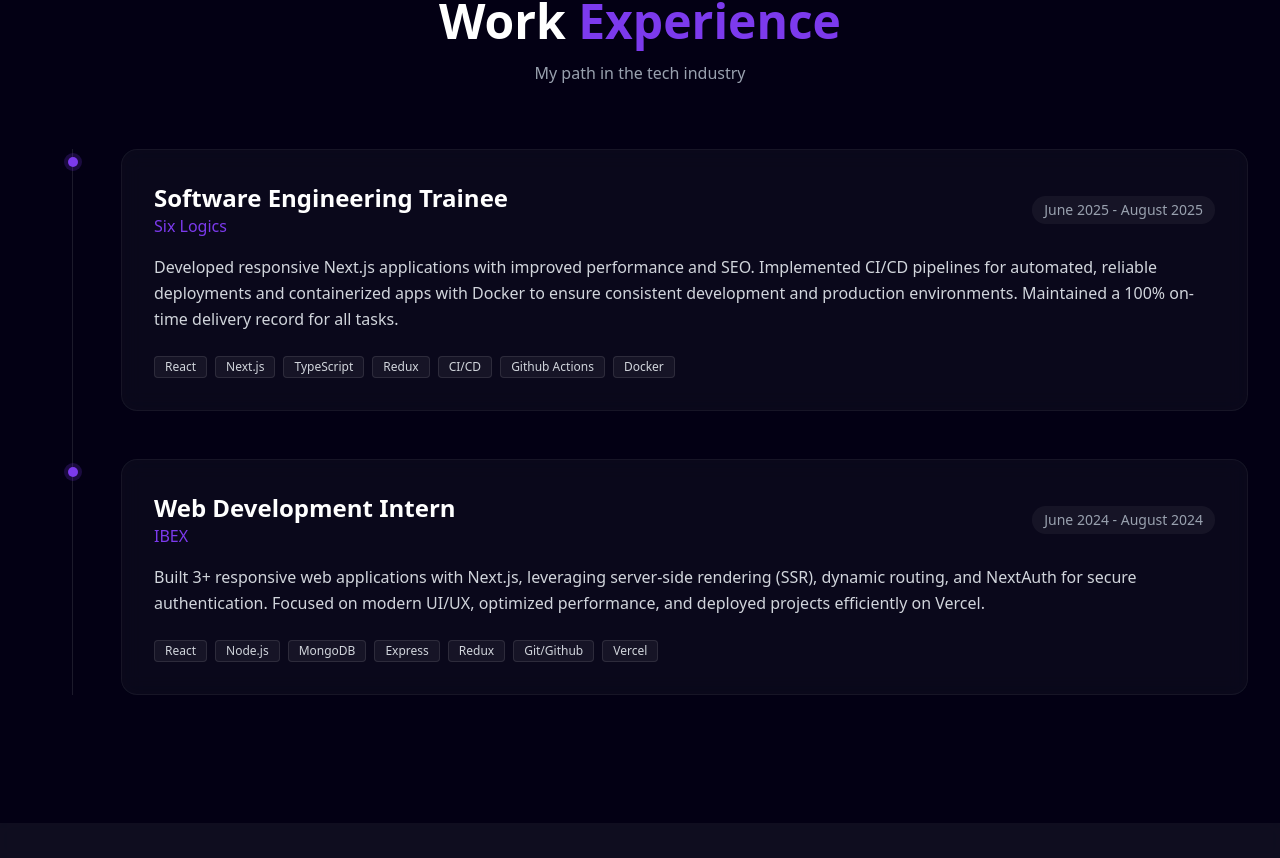
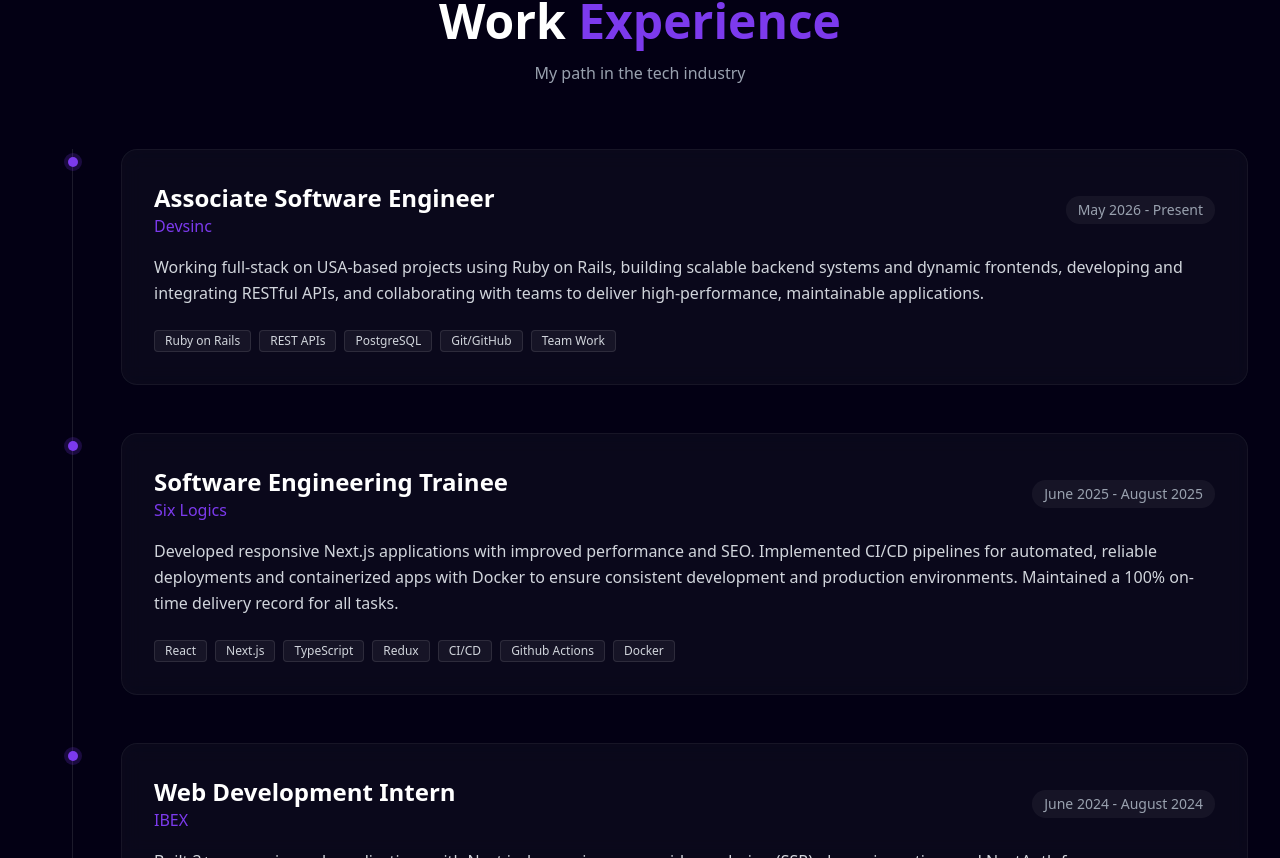
Before and after one commit to musadar5/Portfolio, a Next.js app: page / in a window 1280 px wide. Shown: the part 1805-2663 px from the top of the page. Built offline with nearby package versions, Linux system fonts and the light colour scheme.

Commit message:
corrected cv and linkedin links and some changes in experience section

```diff
--- a/src/components/Footer.tsx
+++ b/src/components/Footer.tsx
@@ -8,7 +8,7 @@
                 <p>© {new Date().getFullYear()} Musa Dar. All rights reserved.</p>
                 <div className="flex items-center gap-6">
                     <a href="https://github.com/musadar5" className="hover:text-white transition-colors">GitHub</a>
-                    <a href="https://www.linkedin.com/in/musa-dar-454526305" className="hover:text-white transition-colors">LinkedIn</a>
+                    <a href="https://www.linkedin.com/in/musa-raza-dar-454526305/" className="hover:text-white transition-colors">LinkedIn</a>
                     <a href="https://www.instagram.com/musa_dar5" className="hover:text-white transition-colors">Instagram</a>
                 </div>
             </Container>
--- a/src/components/Navbar.tsx
+++ b/src/components/Navbar.tsx
@@ -37,7 +37,7 @@
         >
             <Container className="flex items-center justify-between">
                 <Link href="/" className="text-2xl font-bold tracking-tighter text-white">
-                    Portfolioooooo<span className="text-primary">.</span>
+                    Portfolio<span className="text-primary">.</span>
                 </Link>
 
                 {/* Desktop Nav */}
--- a/src/components/sections/Experience.tsx
+++ b/src/components/sections/Experience.tsx
@@ -5,6 +5,14 @@
 import { motion } from "framer-motion";
 
 const experiences = [
+
+    {
+        role: "Associate Software Engineer",
+        company: "Devsinc",
+        period: "May 2026 - Present",
+        description: "Working full-stack on USA-based projects using Ruby on Rails, building scalable backend systems and dynamic frontends, developing and integrating RESTful APIs, and collaborating with teams to deliver high-performance, maintainable applications.",
+        tech: ["Ruby on Rails", "REST APIs", "PostgreSQL", "Git/GitHub", "Team Work"],
+    },
     {
         role: "Software Engineering Trainee",
         company: "Six Logics",
@@ -12,13 +20,7 @@
         description: "Developed responsive Next.js applications with improved performance and SEO. Implemented CI/CD pipelines for automated, reliable deployments and containerized apps with Docker to ensure consistent development and production environments. Maintained a 100% on-time delivery record for all tasks.",
         tech: ["React", "Next.js", "TypeScript", "Redux", "CI/CD", "Github Actions", "Docker"],
     },
-    // {
-    //     role: "Associate Software Engineer",
-    //     company: "Six Logics",
-    //     period: "July 2025 - September 2025",
-    //     description: "Developed responsive Next.js applications with enhanced performance and SEO using server-side rendering (SSR), implemented NextAuth for secure authentication, integrated REST APIs, and optimized components for scalability and maintainability.",
-    //     tech: ["TypeScript", "Redux", "React", "Next.js", "Next Auth", "Team Work", "Git/GitHub"],
-    // },
+
     {
         role: "Web Development Intern",
         company: "IBEX",
--- a/src/components/sections/Hero.tsx
+++ b/src/components/sections/Hero.tsx
@@ -67,7 +67,7 @@
                         className="mt-12 flex gap-6 justify-center md:justify-start text-gray-400"
                     >
                         <a href="https://github.com/musadar5" className="hover:text-white transition-colors"><Github size={24} /></a>
-                        <a href="https://www.linkedin.com/in/musa-dar-454526305" className="hover:text-white transition-colors"><Linkedin size={24} /></a>
+                        <a href="https://www.linkedin.com/in/musa-raza-dar-454526305/" className="hover:text-white transition-colors"><Linkedin size={24} /></a>
                         <a href="https://www.instagram.com/musa_dar5" className="hover:text-white transition-colors"><Instagram size={24} /></a>
                     </motion.div>
                 </div>
```
Also changed, not shown: 1 other file (tests, documents, lock files or other folders).
